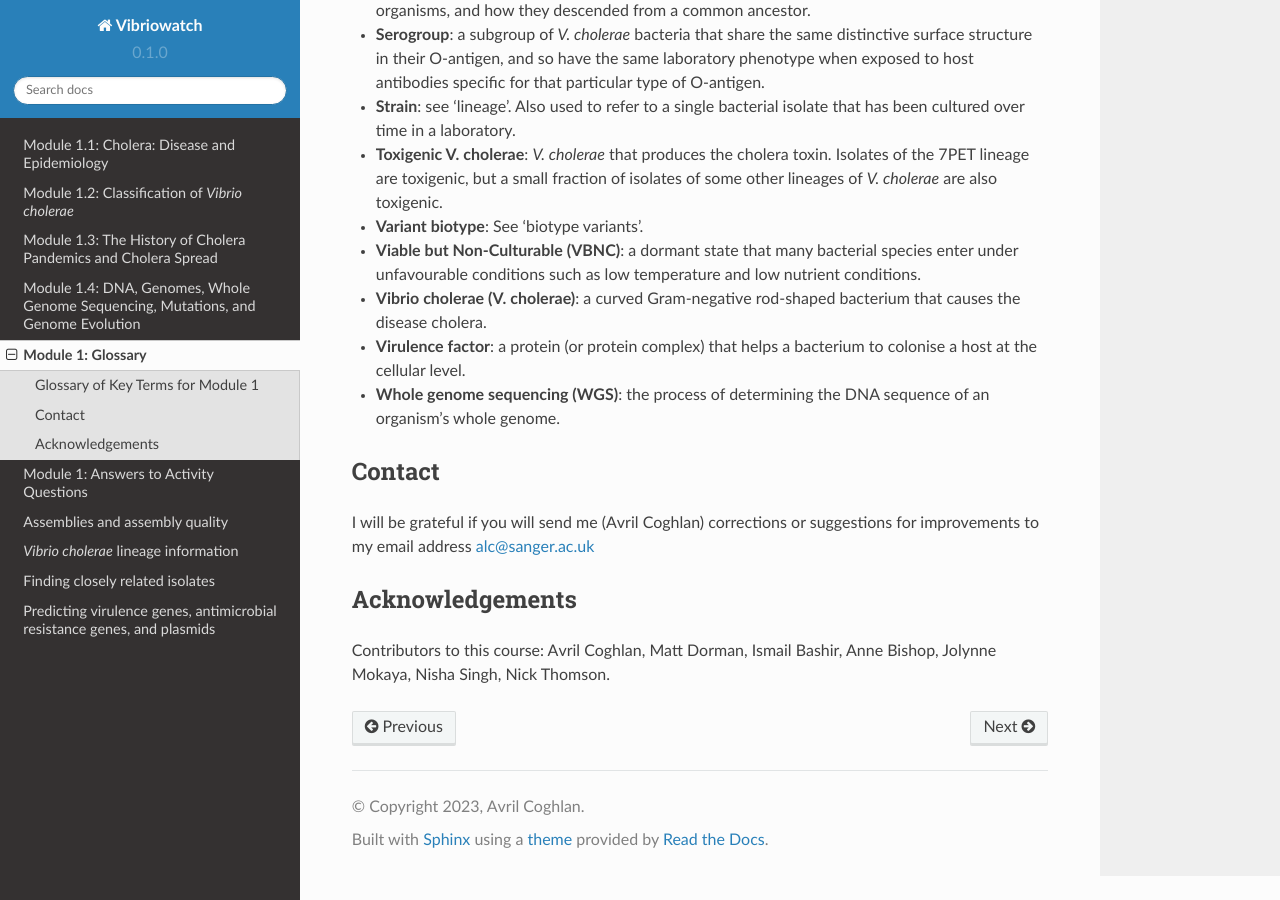
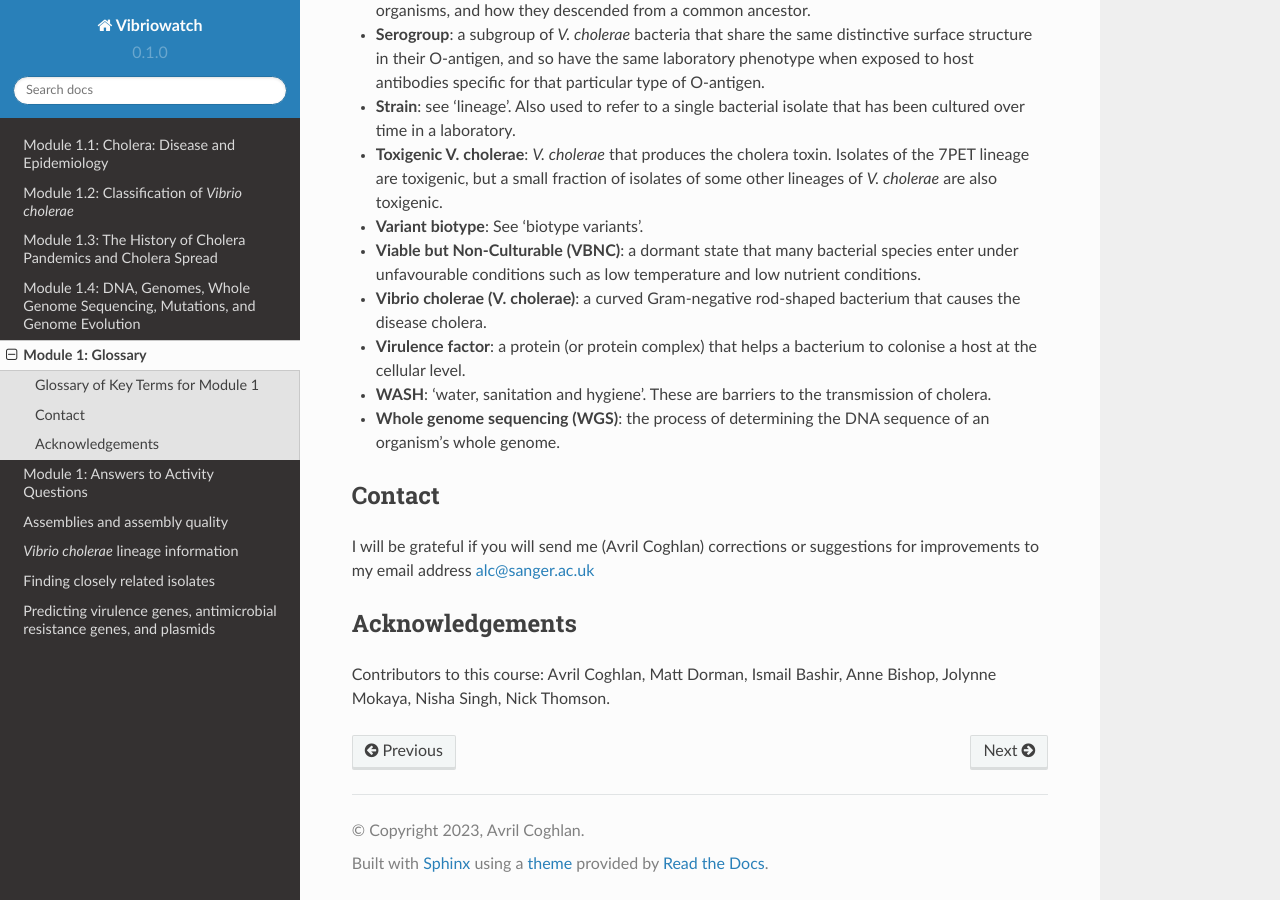
Before and after one commit to avrilcoghlan/cholerabook, a Sphinx documentation site: the page built from docs/source/vibriogenomes_glossary.rst, in a window 1280 px wide and 900 px high, scrolled down 1801 px. Built offline with Sphinx 7.4.7 and the Read the Docs theme 2.0.0, drawn with Linux system fonts in a browser that asks for light colours.

Commit message:
Update vibriogenomes_glossary.rst

```diff
--- a/docs/source/vibriogenomes_glossary.rst
+++ b/docs/source/vibriogenomes_glossary.rst
@@ -35,6 +35,7 @@ Glossary of Key Terms for Module 1
 * **Viable but Non-Culturable (VBNC)**: a dormant state that many bacterial species enter under unfavourable conditions such as low temperature and low nutrient conditions.
 * **Vibrio cholerae (V. cholerae)**: a curved Gram-negative rod-shaped bacterium that causes the disease cholera.
 * **Virulence factor**: a protein (or protein complex) that helps a bacterium to colonise a host at the cellular level.
+* **WASH**: 'water, sanitation and hygiene'. These are barriers to the transmission of cholera.
 * **Whole genome sequencing (WGS)**: the process of determining the DNA sequence of an organism's whole genome.
 
 .. _National Cancer Institute: https://www.cancer.gov/publications/dictionaries/cancer-terms/def/organism-strain
```
